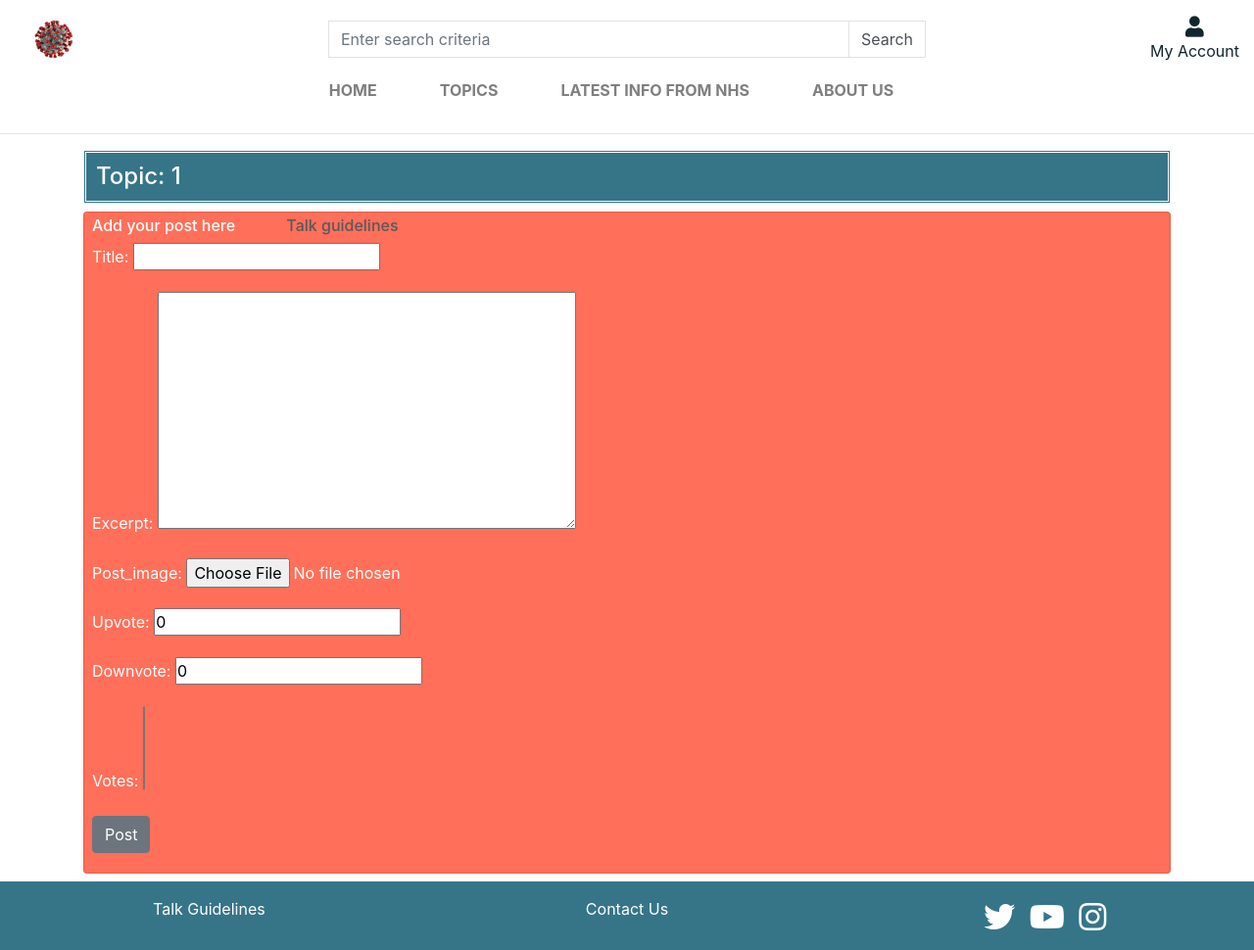
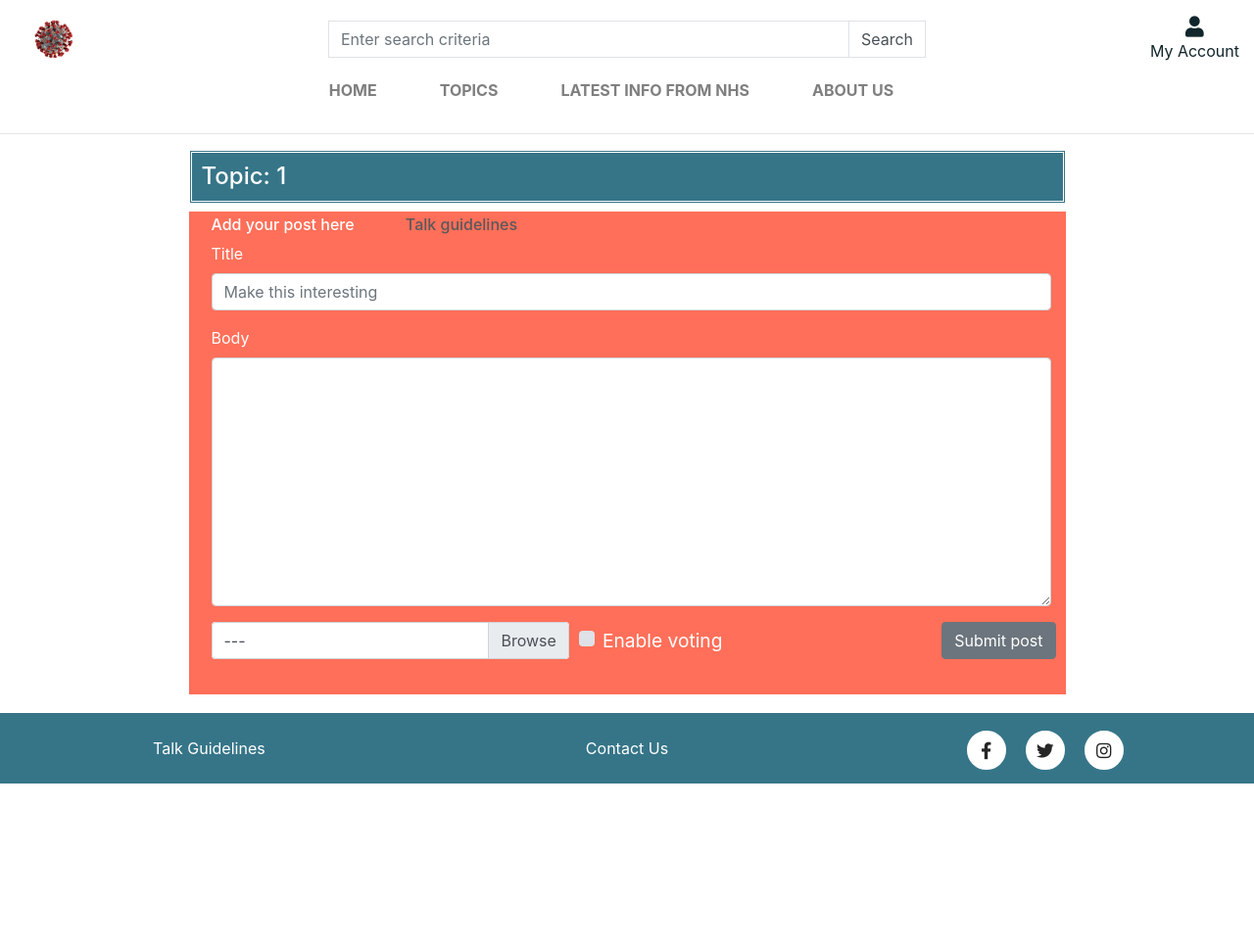
Before and after one commit to ccarabine/coronavirusforum, a Django app: page /addpost/1/ in a window 1280 px wide. Shown: the whole page at 98% size. After the commit the page ends 800 px from the top, so only its background shows below. Run offline with Django 4.2, Linux system fonts and the light colour scheme; data that the repository does not hold is empty; some libraries are stand-ins or nearby versions.

Commit message:
Update styling

```diff
--- a/forum/admin.py
+++ b/forum/admin.py
@@ -1,6 +1,7 @@
 from django.contrib import admin
 from .models import Post, Comment
 from django_summernote.admin import SummernoteModelAdmin
+
 from . import models
 
 
--- a/forum/forms.py
+++ b/forum/forms.py
@@ -1,10 +1,39 @@
 from django import forms
 from .models import Post
+from django_summernote.widgets import SummernoteWidget
+from crispy_forms.helper import FormHelper
+from crispy_forms.layout import Submit, Row, Column
+from crispy_forms.layout import Layout, Field
+from crispy_forms.bootstrap import FormActions
 
 
 class PostForm(forms.ModelForm):
-    class Meta:
-        model = Post
-        fields = ('title', 'excerpt',
-                  'post_image', 'upvote',
-                  'downvote', 'votes')
+  class Meta:
+    model = Post
+    fields = ('title', 'body',
+              'post_image', 'enable_voting')
+    widgets = {
+      'body': SummernoteWidget(), }
+
+  def __init__(self, *args, **kwargs):
+    super().__init__(*args, **kwargs)
+    self.helper = FormHelper()
+    self.helper.form_method = 'post'
+
+    self.fields['title'].label = "Title"
+    self.fields['post_image'].label = False
+
+    self.fields['enable_voting'].label = "Enable voting"
+
+    self.helper.layout = Layout(
+       Field('title', placeholder='Make this interesting'),
+       Field('body'),
+       Row(
+        Column(
+          Field('post_image', placeholder='Image Upload')),
+        Column('enable_voting', css_class="checkbox-lg "),
+        FormActions(
+          Submit('submit', 'Submit post',
+                 css_class="btn btn-secondary")
+          )
+        ))
--- a/forum/models.py
+++ b/forum/models.py
@@ -28,8 +28,8 @@ class Post(models.Model):
         max_length=200,
         unique=True
         )
-    excerpt = models.TextField(
-        verbose_name=("excerpt"),
+    body = models.TextField(
+        verbose_name=("body"),
         blank=True
         )
     user_name = models.CharField(
@@ -62,6 +62,10 @@ class Post(models.Model):
         blank=True,
         upload_to=""
         )
+    enable_voting = models.BooleanField(
+         verbose_name=("enable_voting"),
+         default=False
+        )
     upvote = models.IntegerField(
         verbose_name=("upvote"),
         default="0"
@@ -76,6 +80,7 @@ class Post(models.Model):
         default=None,
         blank=True
         )
+
 
     class Meta:
         verbose_name = "Post"
--- a/static/css/style.css
+++ b/static/css/style.css
@@ -13,21 +13,30 @@
   --color-text-button: #000000;
   --color-background-primary: #367588;
   --color-background-secondary: #FF6F59;
+  --color-background-link: #F02200;
   --color-background-tertiary: #11262C;
   --color-background-button: #697d96;
 }
 
-.bg-color-primary{
-  background-color:var(--color-background-primary)
+.bg-color-primary {
+  background-color: var(--color-background-primary)
 }
-.bg-color-white{
-  background-color:white;
+
+.bg-color-white {
+  background-color: white;
 }
-.txt-color{
+
+.txt-color {
   color: var(--color-text);
 }
-.txt-color-secondary{
+
+.txt-color-secondary {
   color: var(--color-text-secondary);
+}
+
+.background-color-secondary {
+  background-color: var(--color-background-secondary);
+  color: var(--color-text);
 }
 
 .mar-right {
@@ -103,15 +145,123 @@ a:link {
 .page-link {
   color: var(--color-background-tertiary);
 }
+
 .page-item.active .page-link {
   background-color: var(--color-background-primary);
   color: var(--color-text);
 }
 
-.post-border{
+.post-border {
   border-style: solid;
   padding: 3px;
 }
+
 a {
   color: var(--color-text);
 }
+
+/* --- From styling --- */
+.asteriskField {
+  display: none;
+}
+
+.checkbox-lg {
+
+  padding-top: 5px;
+  font-size: 1.2em;
+}
+
+/* --- Socail media styling --- */
+/* Code used from  https://codepen.io/ephs23/pen/NeQZGx */
+footer ul {
+  display: flex;
+  position: absolute;
+  top: 50%;
+  left: 50%;
+  transform: translate(-50%, -50%);
+
+}
+
+footer ul li {
+  list-style: none;
+
+}
+
+footer ul li a {
+  width: 40px;
+  height: 40px;
+  background-color: #fff;
+  text-align: center;
+  line-height: 35px;
+  font-size: 17.5px;
+  margin: 0 10px;
+  display: block;
+  border-radius: 50%;
+  position: relative;
+  overflow: hidden;
+  border: 3px solid #fff;
+  z-index: 1;
+
+}
+
+
+footer ul li a .icon {
+  position: relative;
+  color: #262626;
+  transition: .5s;
+  z-index: 3;
+
+}
+
+footer ul li a:hover .icon {
+  color: #fff;
+  transform: rotateY(360deg);
+}
+
+footer ul li a:before {
+  content: "";
+  position: absolute;
+  top: 100%;
+  left: 0;
+  width: 100%;
+  height: 100%;
+  background: #f00;
+  transition: .5s;
+  z-index: 2;
+
+}
+
+footer ul li a:hover:before {
+  top: 0;
+}
+
+footer ul li:nth-child(1) a:before{
+  background: #3b5999;
+}
+
+footer ul li:nth-child(2) a:before{
+  background: #55acee;
+}
+
+footer ul li:nth-child(3) a:before {
+  background: #C13584;
+}
+
+
+
+@media screen and (max-width: 725px) {
+
+  .carousel-inner img {
+    width: 100%;
+    height: 100%;
+  }
+  .header-paragraph {
+
+    font-size: 1em;
+    padding-right: 5px;
+    padding-left: 5px;
+    margin-right: 5px;
+    margin-left: 5px;
+
+  }
+}
--- a/templates/base.html
+++ b/templates/base.html
@@ -14,12 +14,12 @@
     <!-- Required meta tags -->
     <meta name="viewport" content="width=device-width, initial-scale=1" />
     <!-- Bootstrap CSS -->
-    <link rel="stylesheet" href="https://stackpath.bootstrapcdn.com/bootstrap/4.1.3/css/bootstrap.min.css"
-        integrity="sha384-MCw98/SFnGE8fJT3GXwEOngsV7Zt27NXFoaoApmYm81iuXoPkFOJwJ8ERdknLPMO" crossorigin="anonymous">
+    <link rel="stylesheet" href="https://maxcdn.bootstrapcdn.com/bootstrap/4.0.0/css/bootstrap.min.css"
+        integrity="sha384-Gn5384xqQ1aoWXA+058RXPxPg6fy4IWvTNh0E263XmFcJlSAwiGgFAW/dAiS6JXm" crossorigin="anonymous">
 
     <script src="https://cdn.jsdelivr.net/npm/bootstrap@5.0.1/dist/js/bootstrap.bundle.min.js"
         integrity="sha384-gtEjrD/SeCtmISkJkNUaaKMoLD0//ElJ19smozuHV6z3Iehds+3Ulb9Bn9Plx0x4" crossorigin="anonymous">
-    </script>
+        </script>
     <!-- Custom CSS -->
     <link rel="stylesheet" href="{% static 'css/style.css' %}">
 
@@ -38,8 +38,8 @@
 
     <!-- Footer -->
     <footer class="footer mt-auto">
-        <div class="ft-container">
-            <div class="row mx-auto ft-center pt-3 pb-3">
+        <div class="ft-container pt-2 pb-2">
+            <div class="row mx-auto ft-center pt-3 pb-3 ">
                 <div class="col-3 col-md-4 ft-links">
                     <a href="#" class="txt-color">Talk Guidelines </a>
 
@@ -48,30 +48,39 @@
                     <a href="#" class="txt-color">Contact Us</a>
                 </div>
                 <div class="col-6 col-md-4 mt-1 ft-links">
-                    <a href="https://www.twitter.com" target="_blank" rel="noreferrer"
-                        aria-label="Go to our twitter page (opens in new tab)" title="twitter"><i
-                            class="fab fa-twitter fa-2x mar-right"></i></a>
-                    <a href="https://www.youtube.com" target="_blank" rel="noreferrer"
-                        aria-label="Go to our youtube page (opens in new tab)" title="youtube"><i
-                            class="fab fa-youtube fa-2x mar-right"></i></a>
-                    <a href="https://www.instagram.com" target="_blank" rel="noreferrer"
-                        aria-label="Go to our instagram page (opens in new tab)" title="instagram"><i
-                            class="fab fa-instagram fa-2x"></i></a>
+                    <ul>
+                        <li>
+                            <a href="https://www.facebook.com" target="_blank" rel="noreferrer"
+                            aria-label="Go to our facebook page (opens in new tab)" title="facebook">
+                                <i class="fab fa-facebook-f icon"></i> </a>
+                        </li>
+                        <li>
+                            <a href="https://www.twitter.com" target="_blank" rel="noreferrer"
+                            aria-label="Go to our twitter page (opens in new tab)" title="twitter"><i class="fab fa-twitter icon"></i></a>
+                        </li>
+                        <li>
+                            <a href="https://www.instagram.com" target="_blank" rel="noreferrer"
+                            aria-label="Go to our instagram page (opens in new tab)" title="instagram"><i class="fab fa-instagram icon"></i></a>
+                        </li>
+
+                    </ul>
+
+
                 </div>
             </div>
         </div>
     </footer>
 
 
-    <script src="https://code.jquery.com/jquery-3.3.1.slim.min.js"
-        integrity="sha384-q8i/X+965DzO0rT7abK41JStQIAqVgRVzpbzo5smXKp4YfRvH+8abtTE1Pi6jizo" crossorigin="anonymous">
-    </script>
-    <script src="https://cdnjs.cloudflare.com/ajax/libs/popper.js/1.14.3/umd/popper.min.js"
-        integrity="sha384-ZMP7rVo3mIykV+2+9J3UJ46jBk0WLaUAdn689aCwoqbBJiSnjAK/l8WvCWPIPm49" crossorigin="anonymous">
-    </script>
-    <script src="https://stackpath.bootstrapcdn.com/bootstrap/4.1.3/js/bootstrap.min.js"
-        integrity="sha384-ChfqqxuZUCnJSK3+MXmPNIyE6ZbWh2IMqE241rYiqJxyMiZ6OW/JmZQ5stwEULTy" crossorigin="anonymous">
-    </script>
+    <script src="https://code.jquery.com/jquery-3.2.1.slim.min.js"
+        integrity="sha384-KJ3o2DKtIkvYIK3UENzmM7KCkRr/rE9/Qpg6aAZGJwFDMVNA/GpGFF93hXpG5KkN"
+        crossorigin="anonymous"></script>
+    <script src="https://cdnjs.cloudflare.com/ajax/libs/popper.js/1.12.9/umd/popper.min.js"
+        integrity="sha384-ApNbgh9B+Y1QKtv3Rn7W3mgPxhU9K/ScQsAP7hUibX39j7fakFPskvXusvfa0b4Q"
+        crossorigin="anonymous"></script>
+    <script src="https://maxcdn.bootstrapcdn.com/bootstrap/4.0.0/js/bootstrap.min.js"
+        integrity="sha384-JZR6Spejh4U02d8jOt6vLEHfe/JQGiRRSQQxSfFWpi1MquVdAyjUar5+76PVCmYl"
+        crossorigin="anonymous"></script>
 
     <script src="{% static 'js/script.js' %}"></script>
 
--- a/templates/postform.html
+++ b/templates/postform.html
@@ -1,32 +1,34 @@
 {% extends "base.html" %}
+{% load crispy_forms_tags %}
 {% load static %}
 {% block title %} Create a new post {% endblock %}
 {% block content %}
-<div>
-
-</div>
-
 
 <div class="container">
-
+    <div class="row mx-auto justify-content-center">
+        <div class="col-md-10 col-sm-12">
             <h4 class="header-style bg-color-primary txt-color"> Topic: {{ topic }}</h4>
-
-    <div class="card mb-2 pl-2 pt-1 pb-1">
+            <div class="background-color-secondary mb-2 pl-2 pt-1 pb-1 justify-content-center">
+                <div class="col-12">
                     <h6> Add your post here
                         <a href="#" class="txt-color-secondary pl-5 "> Talk guidelines</a>
                     </h6>
+
                     <div class="form-group">
+
                         <form method="POST" enctype="multipart/form-data">
                             {% csrf_token %}
-                {{ form.as_p }}
+                            {% crispy form %}
 
-
-                <button type="submit" class="btn btn-secondary">Post</button>
+                           <!-- <button type="submit" class="btn btn-secondary">Post</button>-->
 
                         </form>
                     </div>
                 </div>
             </div>
 
+        </div>
+    </div>
+</div>
 
 {%endblock%}
```
Also changed, not shown: other parts of static/css/style.css (+41 -8 lines), coronavirus/settings.py (+28 -1 lines), templates/index.html (+11 -9 lines), templates/postdetail.html (+3 -5 lines), templates/postlist.html (+5 -5 lines), forum/migrations/0002_alter_comment_options_alter_post_options_and_more.py (added), forum/migrations/0003_remove_post_excerpt_post_body.py (added), forum/migrations/0004_post_enable_voting.py (added), media/COVID-19.jpeg (added), media/django-summernote/2022-01-14/6652f6c5-18a7-4c7f-aa7d-09717adf2c72.jfif (added), media/django-summernote/2022-01-14/e16da1a8-ff5b-4496-8eda-e86a048cf0c9.jfif (added), media/images1.jpg (added), media/images2.jpg (added). Lines whose indentation alone changed are shown as unchanged.
